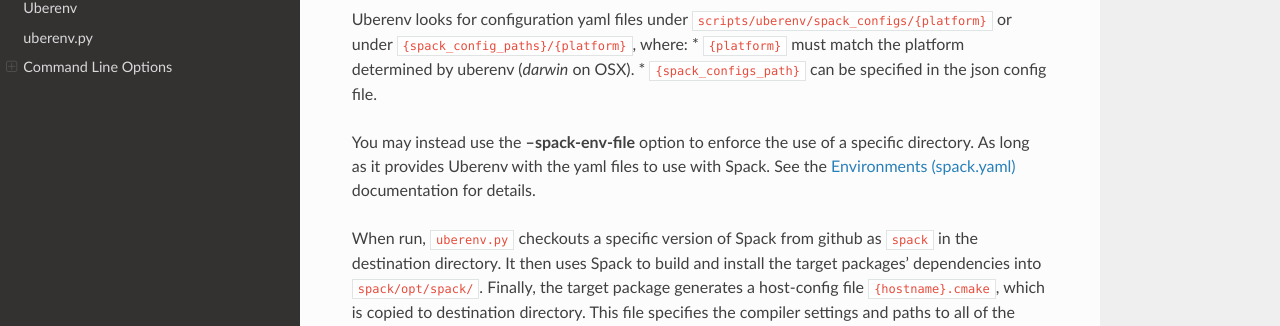
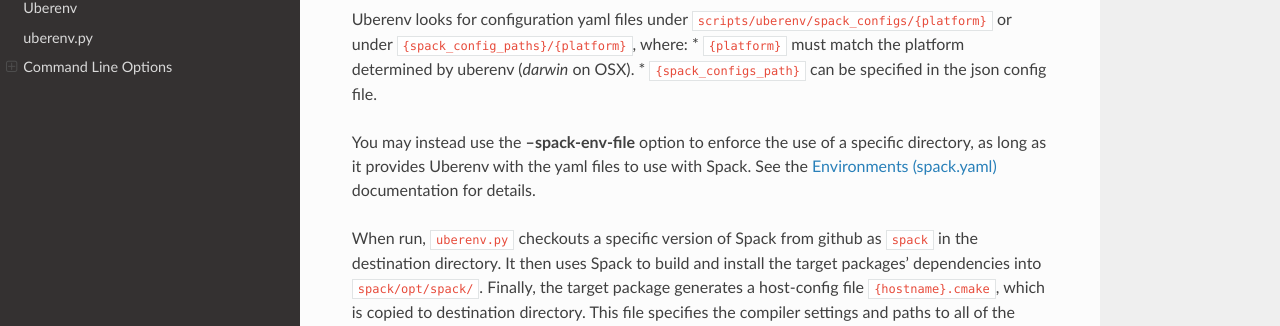
Before and after one commit to LLNL/uberenv, a Sphinx documentation site: the page built from docs/sphinx/index.rst, in a window 1280 px wide and 900 px high, scrolled down 2851 px. Shown: the part 125-451 px from the top of the window. Built offline with Sphinx 7.4.7 and the Read the Docs theme 2.0.0, drawn with Linux system fonts in a browser that asks for light colours.

```diff
--- a/docs/sphinx/index.rst
+++ b/docs/sphinx/index.rst
@@ -162,7 +162,7 @@ Uberenv looks for configuration yaml files under ``scripts/uberenv/spack_configs
 * ``{platform}`` must match the platform determined by uberenv (`darwin` on OSX).
 * ``{spack_configs_path}`` can be specified in the json config file.
 
-You may instead use the **--spack-env-file** option to enforce the use of a specific directory. As long as it provides Uberenv with the yaml files to use with Spack.
+You may instead use the **--spack-env-file** option to enforce the use of a specific directory, as long as it provides Uberenv with the yaml files to use with Spack.
 See the `Environments (spack.yaml) <https://spack.readthedocs.io/en/latest/environments.html>`_ documentation for details.
 
 When run, ``uberenv.py`` checkouts a specific version of Spack from github as ``spack`` in the
```
